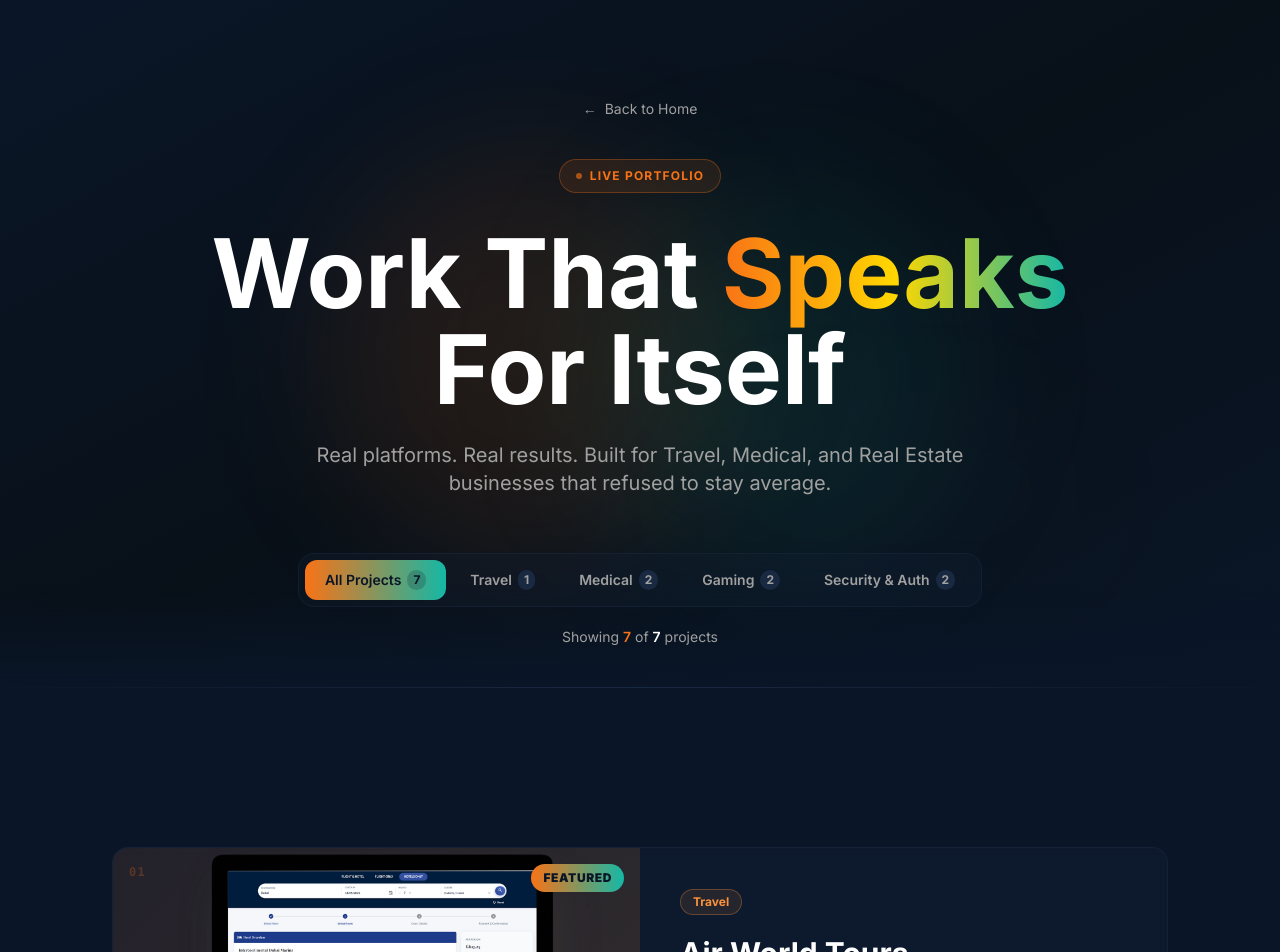
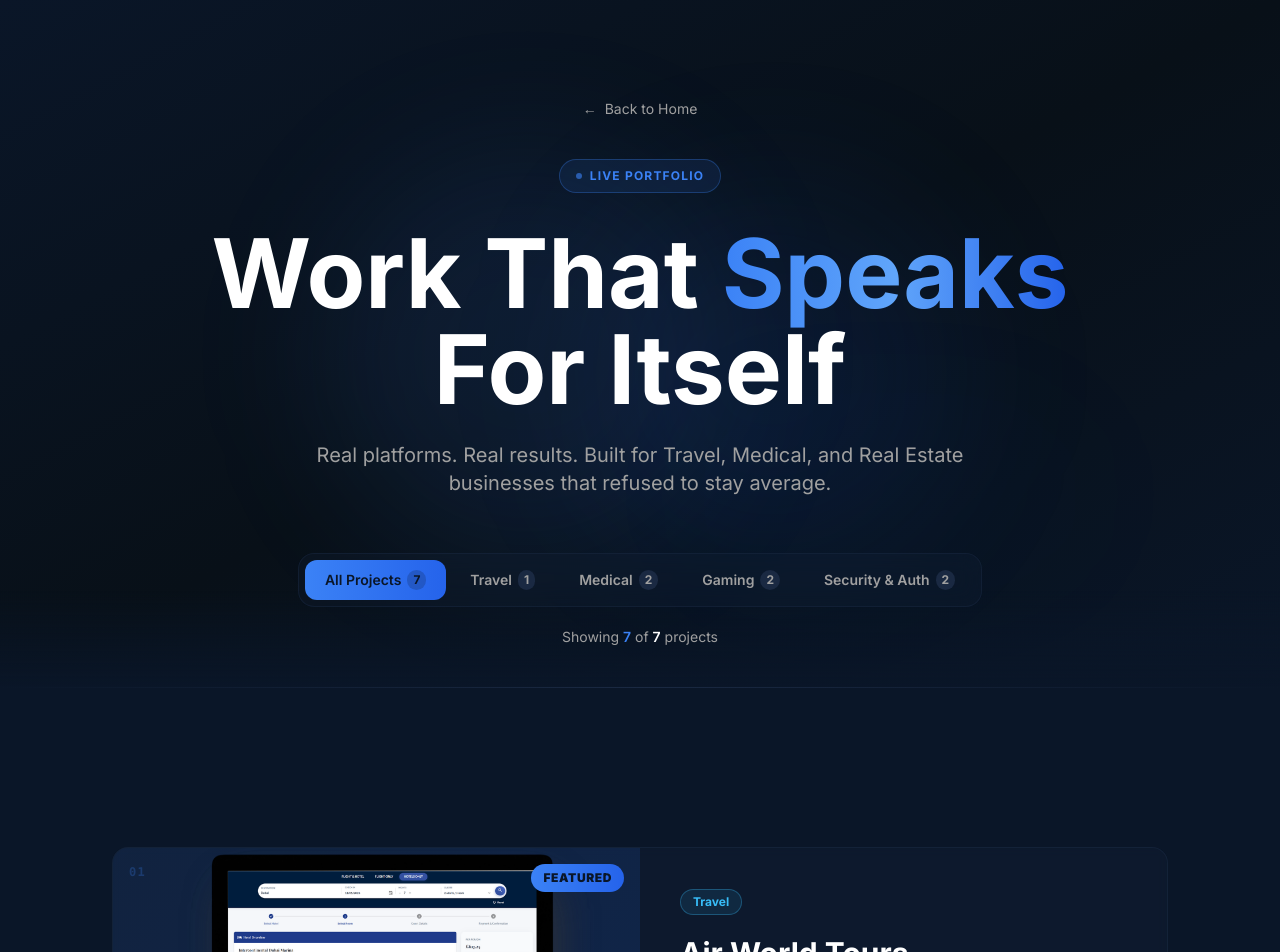
Before and after one commit to ahmedali283/portfolio-website, a Next.js app: page /portfolio in a window 1280 px wide. Shown: the top 952 px of the page. Built offline with nearby package versions, Linux system fonts and the light colour scheme.

Commit message:
accent update

```diff
--- a/src/components/portfolio/ProjectsGrid.tsx
+++ b/src/components/portfolio/ProjectsGrid.tsx
@@ -7,11 +7,11 @@ import Image from 'next/image'
 import type { Project } from '@/data/portfolio'
 
 const CATEGORY_BADGE: Record<string, string> = {
-  travel: 'text-orange-400 bg-orange-400/10 border-orange-400/30',
+  travel: 'text-sky-400 bg-sky-400/10 border-sky-400/30',
   medical: 'text-blue-400 bg-blue-400/10 border-blue-400/30',
-  'real-estate': 'text-teal-400 bg-teal-400/10 border-teal-400/30',
-  gaming: 'text-pink-400 bg-pink-400/10 border-pink-400/30',
-  security: 'text-indigo-400 bg-indigo-400/10 border-indigo-400/30',
+  'real-estate': 'text-cyan-400 bg-cyan-400/10 border-cyan-400/30',
+  gaming: 'text-indigo-400 bg-indigo-400/10 border-indigo-400/30',
+  security: 'text-violet-400 bg-violet-400/10 border-violet-400/30',
 }
 
 const CATEGORY_LABEL: Record<string, string> = {
--- a/src/data/portfolio.ts
+++ b/src/data/portfolio.ts
@@ -39,8 +39,8 @@ export const projects: Project[] = [
       'Live Inventory Management', 'B2B Travel Portal', 'Automated Quoting',
       'Real-time Pricing Engine', 'PostgreSQL', 'Tailwind CSS'
     ],
-    accentFrom: '#f97316',
-    accentTo: '#fb923c',
+    accentFrom: '#3b82f6',
+    accentTo: '#2563eb',
     icon: '✈️',
     projectNumber: '01',
     images: ['/assets/awt/dashboard.png'],
@@ -162,8 +162,8 @@ export const projects: Project[] = [
       'Socket.io', 'WebRTC Video/Voice', 'Multiplayer Game State',
       'Zustand State Management', 'Responsive Design', 'Interactive UI/UX'
     ],
-    accentFrom: '#ec4899',
-    accentTo: '#e11d48',
+    accentFrom: '#3b82f6',
+    accentTo: '#2563eb',
     icon: '🃏',
     projectNumber: '01',
     images: ['/assets/cnc/cnc.png'],
@@ -184,8 +184,8 @@ export const projects: Project[] = [
       'Deep Learning', 'Cheminformatics', 'SMILES Processing', 'Siamese Networks',
       'Molecular Graph Modeling', 'Python', 'Machine Learning'
     ],
-    accentFrom: '#8b5cf6',
-    accentTo: '#6366f1',
+    accentFrom: '#3b82f6',
+    accentTo: '#2563eb',
     icon: '🧬',
     projectNumber: '04',
     images: ['/assets/ddi/ddi2.png'],
@@ -206,8 +206,8 @@ export const projects: Project[] = [
       'Real-Time Gesture Control', 'Machine Learning', 'Zustand',
       'Spatial Computing', 'Voxel Rendering', 'Finite State Machines'
     ],
-    accentFrom: '#06b6d4',
-    accentTo: '#3b82f6',
+    accentFrom: '#3b82f6',
+    accentTo: '#2563eb',
     icon: '✋',
     projectNumber: '05',
     images: ['/assets/voxel/voxel.png'],
@@ -228,8 +228,8 @@ export const projects: Project[] = [
       'Siamese Neural Networks', 'LSTM Time-Series Analysis', 'VGG16 CNN',
       'Computer Vision', 'Biometrics Authentication', 'PostgreSQL', 'Ensemble AI'
     ],
-    accentFrom: '#6366f1',
-    accentTo: '#a855f7',
+    accentFrom: '#3b82f6',
+    accentTo: '#2563eb',
     icon: '✍️',
     projectNumber: '06',
     images: ['/assets/svs/svs.png'],
@@ -250,8 +250,8 @@ export const projects: Project[] = [
       'Data Engineering', 'K-Means Clustering', 'Linear Regression', 'Geospatial Analysis',
       'Leaflet Mapping', 'REST APIs', 'Predictive Modeling'
     ],
-    accentFrom: '#eab308',
-    accentTo: '#ea580c',
+    accentFrom: '#3b82f6',
+    accentTo: '#2563eb',
     icon: '🚨',
     projectNumber: '07',
     images: ['/assets/ci/ci.png'],
--- a/tailwind.config.ts
+++ b/tailwind.config.ts
@@ -13,10 +13,10 @@ const config: Config = {
         'background-dark': '#081018',
         primary: '#ffffff',
         secondary: '#a0a0a0',
-        accent: '#f97316',
-        'accent-teal': '#14b8a6',
-        'gold-light': '#ffd700',
-        'gold-dark': '#b8860b',
+        accent: '#3b82f6',
+        'accent-teal': '#2563eb',
+        'gold-light': '#60a5fa',
+        'gold-dark': '#1d4ed8',
         divider: '#1a2942',
         success: '#10b981',
       },
```
